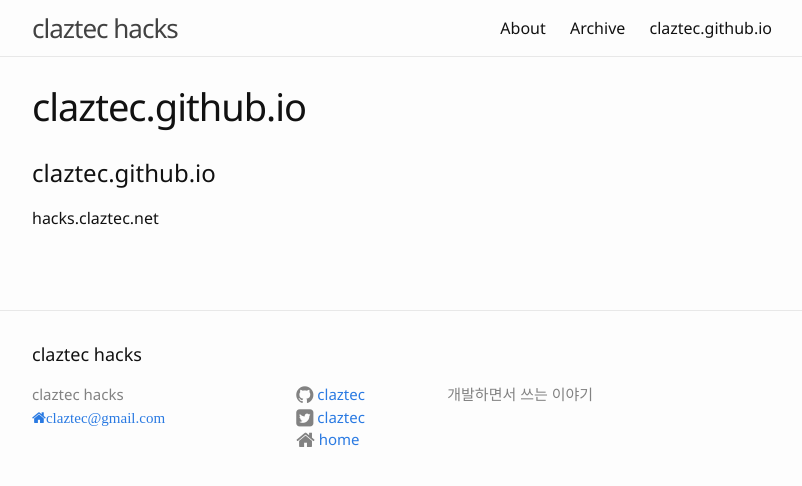
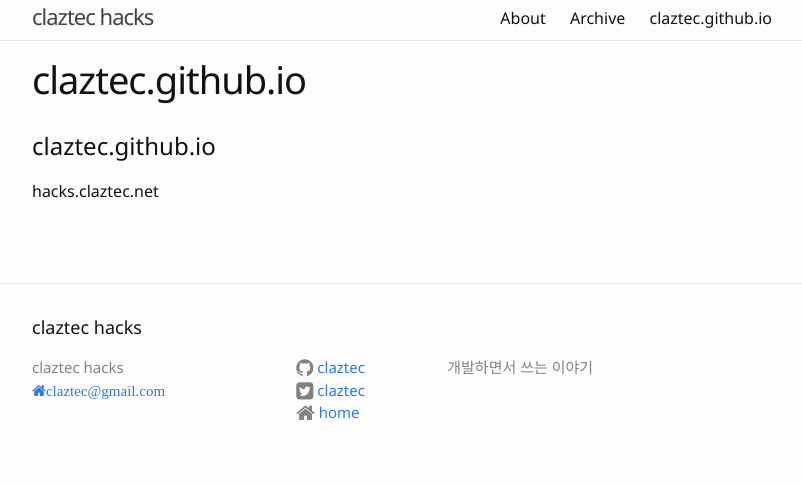
Before and after one commit to claztec/blog, a Jekyll site: the page built from README.md, in a window 1280 px wide. Shown: the top 486 px of the page, without its empty margins (238-1040 px from the left). Built offline with Jekyll 4.4.1, drawn with Linux system fonts in a browser that asks for light colours; nearby versions of some CDN libraries; our own code applies the rules of GitHub Pages for plain Markdown files; Markdown is read by kramdown in place of the engine named in the settings; comment, search, counter and statistics services are not loaded.

Commit message:
타이틀바 고정

```diff
--- a/_sass/_layout.scss
+++ b/_sass/_layout.scss
@@ -2,17 +2,18 @@
  * Site header
  */
 .site-header {
-    // border-top: 5px solid $grey-color-dark;
+    //border-top: 5px solid $grey-color-dark;
     border-bottom: 1px solid $grey-color-light;
-    min-height: 56px;
+    height: 40px;
+    width: 100%;
+    background-color: $background-color;
 
     // Positioning context for the mobile navigation icon
-    position: relative;
+    position: fixed;
 }
 
 .site-title {
-    font-size: 26px;
-    line-height: 56px;
+    font-size: 22px;
     letter-spacing: -1px;
     margin-bottom: 0;
     float: left;
@@ -25,7 +26,7 @@
 
 .site-nav {
     float: right;
-    line-height: 56px;
+    line-height: 36px;
 
     .menu-icon {
         display: none;
@@ -188,7 +189,13 @@
     font-size: 24px;
 }
 
+.post {
+    margin-top: 30px;
+}
 
+.home {
+    margin-top: 30px;
+}
 
 /**
  * Posts
```
